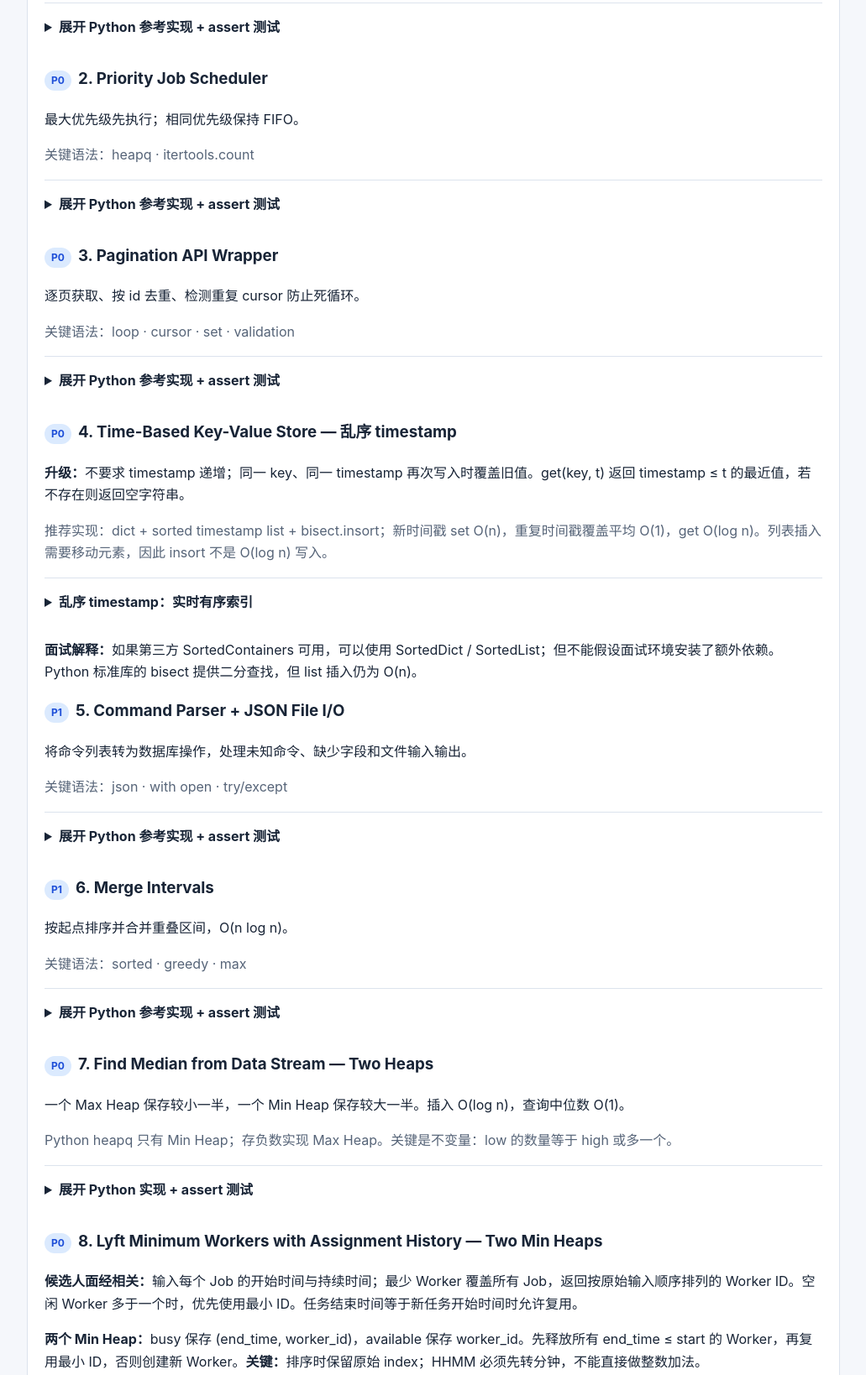
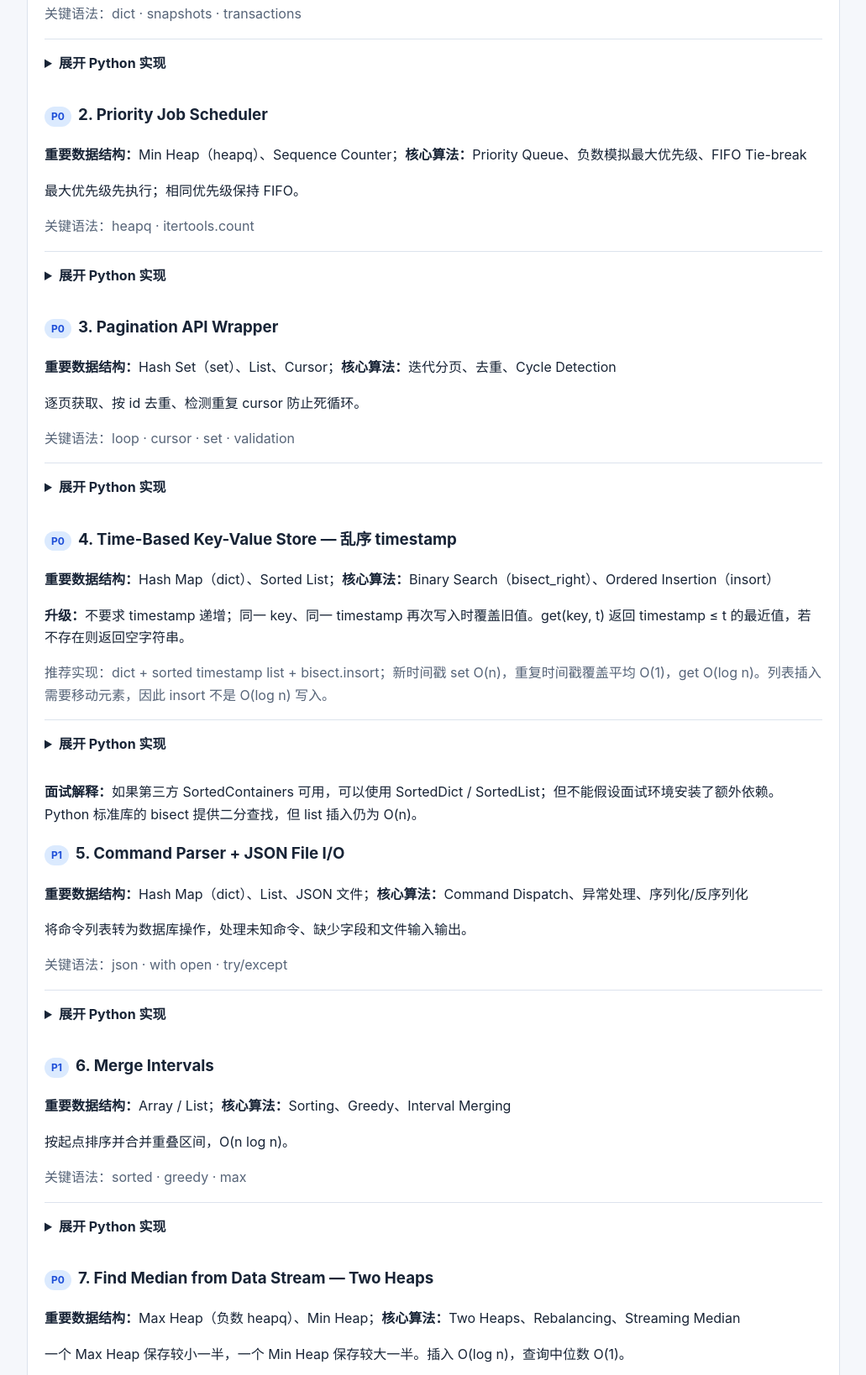
Before and after one commit to diego-king/ai-agent-knowledge, a plain HTML site: page docs/lyft-laptop-coding-interview.html in a window 1280 px wide. Shown: the part 903-2541 px from the top of the page at 84% size, without its empty margins (124-1155 px from the left). Drawn offline with Linux system fonts and the light colour scheme.

Commit message:
docs: remove inline tests and label data structures and algorithms for each Lyft exercise

```diff
--- a/docs/lyft-laptop-coding-interview.html
+++ b/docs/lyft-laptop-coding-interview.html
@@ -4,7 +4,7 @@
 <style>:root{color-scheme:light dark;--bg:#f5f7fb;--card:#fff;--text:#182436;--muted:#566478;--line:#dce3ed;--accent:#2563eb}*{box-sizing:border-box}body{margin:0;background:var(--bg);color:var(--text);font:16px/1.65 -apple-system,BlinkMacSystemFont,"Segoe UI",sans-serif}header{background:#13233d;color:#fff;padding:38px max(18px,calc((100vw - 1000px)/2))}header p{color:#d0def3}main{max-width:1000px;margin:auto;padding:24px 16px 70px}.card{background:var(--card);border:1px solid var(--line);border-radius:14px;padding:20px;margin:16px 0}h1{line-height:1.2}h2{margin-top:0}nav a{display:inline-block;margin:5px 12px 5px 0;color:var(--accent)}details{border-top:1px solid var(--line);padding:15px 0}summary{font-weight:700;cursor:pointer}pre{overflow:auto;background:#0e1726;color:#e8f0ff;padding:18px;border-radius:10px;font-size:13px;line-height:1.5;tab-size:4}code{font-family:ui-monospace,SFMono-Regular,Menlo,monospace}.tag{display:inline-block;background:#dbeafe;color:#1d4ed8;padding:2px 8px;border-radius:99px;font-size:12px;margin-right:8px}.muted{color:var(--muted)}.btn{border:0;background:#2563eb;color:white;padding:9px 14px;border-radius:8px;cursor:pointer}.check{display:block;padding:5px 0}footer{color:var(--muted);font-size:13px;margin-top:30px}@media(prefers-color-scheme:dark){:root{--bg:#0e1522;--card:#182437;--text:#edf3ff;--muted:#afbdd0;--line:#33445a;--accent:#93c5fd}.tag{background:#1e3a5f;color:#bfdbfe}}</style></head><body>
 <header><h1>Lyft AI Entity · Python Laptop Coding Exercise</h1><p>第二轮 Onsite · 90分钟 · 中文讲解 + 英文技术术语 · 更新于 2026-11-17</p><p>独立专项备考指南｜可折叠答案、必背代码、测试与模拟流程</p></header>
 <main><div class="card"><h2>考试定位</h2><p>这份指南针对你描述的 <strong>90-minute Laptop Coding Exercise</strong>。题型来自公开 Lyft SWE 面试经验及工程类实战练习的归纳，<strong>不代表 Lyft AI Entity 团队确认会考这些题</strong>。重点是完整可运行实现，而非只背 LeetCode 答案。</p><p><strong>时间安排：</strong>0–10 分钟确认需求；10–25 分钟数据结构与接口；25–65 分钟实现；65–80 分钟测试；80–90 分钟解释复杂度和改进。</p><nav><a href="#q1">1. Transactional Key-Value Store</a><a href="#q2">2. Priority Job Scheduler</a><a href="#q3">3. Pagination API Wrapper</a><a href="#q4">4. Time-Based Key-Value Store</a><a href="#q5">5. Command Parser + JSON File I/O</a><a href="#q6">6. Merge Intervals</a><a href="#q7">7. Two Heaps Median</a><a href="#q8">8. Lyft Minimum Workers</a><a href="#q9">9. Nested KV + COUNT</a><a href="#q10">10. Stateful Fetch N</a></nav></div>
-<div class="card"><h2>10 道必背 Python 实现</h2><p class="muted">建议先自己在 IDE 写出来，再展开参考答案。P0 优先于 P1。每题至少写 3 个测试：正常输入、空输入、异常/边界。</p><section id="q1"><h3><span class="tag">P0</span>1. Transactional Key-Value Store</h3><p>写出 set/get/delete/begin/rollback/commit；解释 snapshot 的 O(n) 复制成本。</p><p class="muted">关键语法：dict · snapshots · transactions</p><details><summary>展开 Python 参考实现 + assert 测试</summary><button class="btn" data-copy="code0">复制代码</button><pre><code id="code0">class Database:
+<div class="card"><h2>10 道 Python 实现速记</h2><p class="muted">建议先自己在 IDE 写出来，再展开参考答案。P0 优先于 P1。每题只保留 Python 实现，重点记住重要数据结构与核心算法。</p><section id="q1"><h3><span class="tag">P0</span>1. Transactional Key-Value Store</h3><p><strong>重要数据结构：</strong>Hash Map（dict）、Stack（list snapshots）；<strong>核心算法：</strong>Snapshot Copy、事务回滚、LIFO</p><p>写出 set/get/delete/begin/rollback/commit；解释 snapshot 的 O(n) 复制成本。</p><p class="muted">关键语法：dict · snapshots · transactions</p><details><summary>展开 Python 实现</summary><button class="btn" data-copy="code0">复制代码</button><pre><code id="code0">class Database:
     def __init__(self):
         self.data = {}
         self.history = []
@@ -29,18 +29,7 @@
     def commit(self):
         if not self.history:
             raise RuntimeError("No transaction")
-        self.history.pop()
-
-db = Database()
-db.set("a", 1)
-db.begin()
-db.set("a", 2)
-db.rollback()
-assert db.get("a") == 1
-db.begin()
-db.set("b", 3)
-db.commit()
-assert db.get("b") == 3</code></pre></details></section><section id="q2"><h3><span class="tag">P0</span>2. Priority Job Scheduler</h3><p>最大优先级先执行；相同优先级保持 FIFO。</p><p class="muted">关键语法：heapq · itertools.count</p><details><summary>展开 Python 参考实现 + assert 测试</summary><button class="btn" data-copy="code1">复制代码</button><pre><code id="code1">import heapq
+        self.history.pop()</code></pre></details></section><section id="q2"><h3><span class="tag">P0</span>2. Priority Job Scheduler</h3><p><strong>重要数据结构：</strong>Min Heap（heapq）、Sequence Counter；<strong>核心算法：</strong>Priority Queue、负数模拟最大优先级、FIFO Tie-break</p><p>最大优先级先执行；相同优先级保持 FIFO。</p><p class="muted">关键语法：heapq · itertools.count</p><details><summary>展开 Python 实现</summary><button class="btn" data-copy="code1">复制代码</button><pre><code id="code1">import heapq
 from itertools import count
 
 class Scheduler:
@@ -54,15 +43,7 @@ class Scheduler:
     def pop(self):
         if not self.heap:
             return None
-        return heapq.heappop(self.heap)[2]
-
-s = Scheduler()
-s.add(1, "low")
-s.add(5, "first")
-s.add(5, "second")
-assert [s.pop(), s.pop(), s.pop(), s.pop()] == [
-    "first", "second", "low", None
-]</code></pre></details></section><section id="q3"><h3><span class="tag">P0</span>3. Pagination API Wrapper</h3><p>逐页获取、按 id 去重、检测重复 cursor 防止死循环。</p><p class="muted">关键语法：loop · cursor · set · validation</p><details><summary>展开 Python 参考实现 + assert 测试</summary><button class="btn" data-copy="code2">复制代码</button><pre><code id="code2">def fetch_all(fetch_page):
+        return heapq.heappop(self.heap)[2]</code></pre></details></section><section id="q3"><h3><span class="tag">P0</span>3. Pagination API Wrapper</h3><p><strong>重要数据结构：</strong>Hash Set（set）、List、Cursor；<strong>核心算法：</strong>迭代分页、去重、Cycle Detection</p><p>逐页获取、按 id 去重、检测重复 cursor 防止死循环。</p><p class="muted">关键语法：loop · cursor · set · validation</p><details><summary>展开 Python 实现</summary><button class="btn" data-copy="code2">复制代码</button><pre><code id="code2">def fetch_all(fetch_page):
     results, ids, cursors = [], set(), set()
     cursor = None
     while True:
@@ -79,13 +60,7 @@ assert [s.pop(), s.pop(), s.pop(), s.pop()] == [
         if next_cursor in cursors:
             raise ValueError("Cursor loop")
         cursors.add(next_cursor)
-        cursor = next_cursor
-
-pages = {
-    None: {"items": [{"id": 1}], "next": "p2"},
-    "p2": {"items": [{"id": 1}, {"id": 2}], "next": None}
-}
-assert len(fetch_all(lambda c: pages[c])) == 2</code></pre></details></section><section id="q4"><h3><span class="tag">P0</span>4. Time-Based Key-Value Store — 乱序 timestamp</h3><p><strong>升级：</strong>不要求 timestamp 递增；同一 key、同一 timestamp 再次写入时覆盖旧值。get(key, t) 返回 timestamp ≤ t 的最近值，若不存在则返回空字符串。</p><p class="muted">推荐实现：dict + sorted timestamp list + bisect.insort；新时间戳 set O(n)，重复时间戳覆盖平均 O(1)，get O(log n)。列表插入需要移动元素，因此 insort 不是 O(log n) 写入。</p><details><summary>乱序 timestamp：实时有序索引</summary><button class="btn" data-copy="code3">复制代码</button><pre><code id="code3">from bisect import bisect_right, insort
+        cursor = next_cursor</code></pre></details></section><section id="q4"><h3><span class="tag">P0</span>4. Time-Based Key-Value Store — 乱序 timestamp</h3><p><strong>重要数据结构：</strong>Hash Map（dict）、Sorted List；<strong>核心算法：</strong>Binary Search（bisect_right）、Ordered Insertion（insort）</p><p><strong>升级：</strong>不要求 timestamp 递增；同一 key、同一 timestamp 再次写入时覆盖旧值。get(key, t) 返回 timestamp ≤ t 的最近值，若不存在则返回空字符串。</p><p class="muted">推荐实现：dict + sorted timestamp list + bisect.insort；新时间戳 set O(n)，重复时间戳覆盖平均 O(1)，get O(log n)。列表插入需要移动元素，因此 insort 不是 O(log n) 写入。</p><details><summary>展开 Python 实现</summary><button class="btn" data-copy="code3">复制代码</button><pre><code id="code3">from bisect import bisect_right, insort
 
 class TimeMap:
     def __init__(self):
@@ -107,18 +82,7 @@ class TimeMap:
         i = bisect_right(times, timestamp) - 1
         if i &lt; 0:
             return ""
-        return self.values[key][times[i]]
-
-tm = TimeMap()
-tm.set("foo", "v10", 10)
-tm.set("foo", "v3", 3)
-tm.set("foo", "v7", 7)
-tm.set("foo", "updated", 7)
-assert tm.get("foo", 8) == "updated"
-assert tm.get("foo", 5) == "v3"
-assert tm.get("foo", 2) == ""
-assert tm.get("foo", 10) == "v10"
-assert tm.get("missing", 100) == ""</code></pre></details><p><strong>面试解释：</strong>如果第三方 SortedContainers 可用，可以使用 SortedDict / SortedList；但不能假设面试环境安装了额外依赖。Python 标准库的 bisect 提供二分查找，但 list 插入仍为 O(n)。</p></section><section id="q5"><h3><span class="tag">P1</span>5. Command Parser + JSON File I/O</h3><p>将命令列表转为数据库操作，处理未知命令、缺少字段和文件输入输出。</p><p class="muted">关键语法：json · with open · try/except</p><details><summary>展开 Python 参考实现 + assert 测试</summary><button class="btn" data-copy="code4">复制代码</button><pre><code id="code4">import json
+        return self.values[key][times[i]]</code></pre></details><p><strong>面试解释：</strong>如果第三方 SortedContainers 可用，可以使用 SortedDict / SortedList；但不能假设面试环境安装了额外依赖。Python 标准库的 bisect 提供二分查找，但 list 插入仍为 O(n)。</p></section><section id="q5"><h3><span class="tag">P1</span>5. Command Parser + JSON File I/O</h3><p><strong>重要数据结构：</strong>Hash Map（dict）、List、JSON 文件；<strong>核心算法：</strong>Command Dispatch、异常处理、序列化/反序列化</p><p>将命令列表转为数据库操作，处理未知命令、缺少字段和文件输入输出。</p><p class="muted">关键语法：json · with open · try/except</p><details><summary>展开 Python 实现</summary><button class="btn" data-copy="code4">复制代码</button><pre><code id="code4">import json
 
 def execute(commands):
     db, output = {}, []
@@ -142,12 +106,7 @@ def process_file(input_file, output_file):
         commands = json.load(f)
     result = execute(commands)
     with open(output_file, "w", encoding="utf-8") as f:
-        json.dump(result, f, ensure_ascii=False, indent=2)
-
-assert execute([
-    {"op": "SET", "key": "x", "value": 42},
-    {"op": "GET", "key": "x"}
-]) == [42]</code></pre></details></section><section id="q6"><h3><span class="tag">P1</span>6. Merge Intervals</h3><p>按起点排序并合并重叠区间，O(n log n)。</p><p class="muted">关键语法：sorted · greedy · max</p><details><summary>展开 Python 参考实现 + assert 测试</summary><button class="btn" data-copy="code5">复制代码</button><pre><code id="code5">def merge_intervals(intervals):
+        json.dump(result, f, ensure_ascii=False, indent=2)</code></pre></details></section><section id="q6"><h3><span class="tag">P1</span>6. Merge Intervals</h3><p><strong>重要数据结构：</strong>Array / List；<strong>核心算法：</strong>Sorting、Greedy、Interval Merging</p><p>按起点排序并合并重叠区间，O(n log n)。</p><p class="muted">关键语法：sorted · greedy · max</p><details><summary>展开 Python 实现</summary><button class="btn" data-copy="code5">复制代码</button><pre><code id="code5">def merge_intervals(intervals):
     if not intervals:
         return []
     intervals = sorted(intervals, key=lambda x: x[0])
@@ -157,11 +116,7 @@ assert execute([
             merged[-1][1] = max(merged[-1][1], end)
         else:
             merged.append([start, end])
-    return merged
-
-assert merge_intervals([[1, 3], [2, 6], [8, 10]]) == [
-    [1, 6], [8, 10]
-]</code></pre></details></section><section id="q7"><h3><span class="tag">P0</span>7. Find Median from Data Stream — Two Heaps</h3><p>一个 Max Heap 保存较小一半，一个 Min Heap 保存较大一半。插入 O(log n)，查询中位数 O(1)。</p><p class="muted">Python heapq 只有 Min Heap；存负数实现 Max Heap。关键是不变量：low 的数量等于 high 或多一个。</p><details><summary>展开 Python 实现 + assert 测试</summary><button class="btn" data-copy="code6">复制代码</button><pre><code id="code6">import heapq
+    return merged</code></pre></details></section><section id="q7"><h3><span class="tag">P0</span>7. Find Median from Data Stream — Two Heaps</h3><p><strong>重要数据结构：</strong>Max Heap（负数 heapq）、Min Heap；<strong>核心算法：</strong>Two Heaps、Rebalancing、Streaming Median</p><p>一个 Max Heap 保存较小一半，一个 Min Heap 保存较大一半。插入 O(log n)，查询中位数 O(1)。</p><p class="muted">Python heapq 只有 Min Heap；存负数实现 Max Heap。关键是不变量：low 的数量等于 high 或多一个。</p><details><summary>展开 Python 实现</summary><button class="btn" data-copy="code6">复制代码</button><pre><code id="code6">import heapq
 
 class MedianFinder:
     def __init__(self):
@@ -179,12 +134,7 @@ class MedianFinder:
             raise ValueError("No numbers")
         if len(self.low) &gt; len(self.high):
             return -self.low[0]
-        return (-self.low[0] + self.high[0]) / 2
-
-m = MedianFinder()
-for x, expected in [(1, 1), (5, 3), (2, 2), (10, 3.5)]:
-    m.add_num(x)
-    assert m.find_median() == expected</code></pre></details></section><section id="q8"><h3><span class="tag">P0</span>8. Lyft Minimum Workers with Assignment History — Two Min Heaps</h3><p><strong>候选人面经相关：</strong>输入每个 Job 的开始时间与持续时间；最少 Worker 覆盖所有 Job，返回按原始输入顺序排列的 Worker ID。空闲 Worker 多于一个时，优先使用最小 ID。任务结束时间等于新任务开始时间时允许复用。</p><p><strong>两个 Min Heap：</strong>busy 保存 (end_time, worker_id)，available 保存 worker_id。先释放所有 end_time ≤ start 的 Worker，再复用最小 ID，否则创建新 Worker。<strong>关键：</strong>排序时保留原始 index；HHMM 必须先转分钟，不能直接做整数加法。</p><p class="muted">排序与堆操作总体 O(n log n) 时间；O(n) 空间。下方包括分钟版与 HHMM 输入适配版。要求 duration &gt; 0，跨午夜任务以绝对分钟表示或单独约定。</p><details><summary>展开 Lyft Worker Assignment Python 实现 + 测试</summary><button class="btn" data-copy="code7">复制代码</button><pre><code id="code7">import heapq
+        return (-self.low[0] + self.high[0]) / 2</code></pre></details></section><section id="q8"><h3><span class="tag">P0</span>8. Lyft Minimum Workers with Assignment History — Two Min Heaps</h3><p><strong>重要数据结构：</strong>两个 Min Heap（busy / available）、Array；<strong>核心算法：</strong>Sorting、Greedy Worker Assignment、Event Simulation</p><p><strong>候选人面经相关：</strong>输入每个 Job 的开始时间与持续时间；最少 Worker 覆盖所有 Job，返回按原始输入顺序排列的 Worker ID。空闲 Worker 多于一个时，优先使用最小 ID。任务结束时间等于新任务开始时间时允许复用。</p><p><strong>两个 Min Heap：</strong>busy 保存 (end_time, worker_id)，available 保存 worker_id。先释放所有 end_time ≤ start 的 Worker，再复用最小 ID，否则创建新 Worker。<strong>关键：</strong>排序时保留原始 index；HHMM 必须先转分钟，不能直接做整数加法。</p><p class="muted">排序与堆操作总体 O(n log n) 时间；O(n) 空间。下方包括分钟版与 HHMM 输入适配版。要求 duration &gt; 0，跨午夜任务以绝对分钟表示或单独约定。</p><details><summary>展开 Python 实现</summary><button class="btn" data-copy="code7">复制代码</button><pre><code id="code7">import heapq
 
 def assign_workers(jobs):
     # jobs[i] = (start_minute, duration_minute)
@@ -224,14 +174,7 @@ def assign_workers_hhmm(jobs):
     return assign_workers([
         (hhmm_to_minutes(start_hhmm), duration)
         for start_hhmm, duration in jobs
-    ])
-
-assert assign_workers([
-    (60, 30), (70, 10), (90, 15), (60, 5)
-]) == (2, [0, 1, 0, 1])
-assert assign_workers([]) == (0, [])
-assert assign_workers([(0, 10), (10, 5)]) == (1, [0, 0])
-assert assign_workers_hhmm([(1030, 30), (1100, 15)]) == (1, [0, 0])</code></pre></details><p class="muted">公开候选人面经：<a href="https://www.screna.ai/experience/0126f904-5c3e-4d1d-975b-9a71a840f3f3">Screna Apr 2026</a>；<a href="https://www.inbyte.org/interview/lyft?category=coding">Inbyte 2026</a>。第三方记录，非官方确认原题。</p></section><section id="q9"><h3><span class="tag">P0</span>9. Nested Transaction KV + COUNT(value)</h3><p>扩展现有 Transactional KV：额外支持 COUNT(value)、重复 SET、DELETE、嵌套 BEGIN/ROLLBACK/COMMIT。此版本的 COMMIT 只提交最内层 savepoint；外层 ROLLBACK 仍可撤销它。面试时务必先澄清 COMMIT 是否应一次提交所有层。</p><p class="muted">GET/SET/DELETE/COUNT 平均 O(1)；BEGIN 复制全部数据和计数 O(n)，ROLLBACK/COMMIT O(1)（忽略对象释放成本）。值需可 hash。</p><details><summary>展开完整 Python 实现 + assert 测试</summary><button class="btn" data-copy="code8">复制代码</button><pre><code id="code8">from collections import Counter
+    ])</code></pre></details><p class="muted">公开候选人面经：<a href="https://www.screna.ai/experience/0126f904-5c3e-4d1d-975b-9a71a840f3f3">Screna Apr 2026</a>；<a href="https://www.inbyte.org/interview/lyft?category=coding">Inbyte 2026</a>。第三方记录，非官方确认原题。</p></section><section id="q9"><h3><span class="tag">P0</span>9. Nested Transaction KV + COUNT(value)</h3><p><strong>重要数据结构：</strong>Hash Map（dict）、Counter、Stack；<strong>核心算法：</strong>Nested Transactions、Snapshot、Frequency Counting</p><p>扩展现有 Transactional KV：额外支持 COUNT(value)、重复 SET、DELETE、嵌套 BEGIN/ROLLBACK/COMMIT。此版本的 COMMIT 只提交最内层 savepoint；外层 ROLLBACK 仍可撤销它。面试时务必先澄清 COMMIT 是否应一次提交所有层。</p><p class="muted">GET/SET/DELETE/COUNT 平均 O(1)；BEGIN 复制全部数据和计数 O(n)，ROLLBACK/COMMIT O(1)（忽略对象释放成本）。值需可 hash。</p><details><summary>展开 Python 实现</summary><button class="btn" data-copy="code8">复制代码</button><pre><code id="code8">from collections import Counter
 
 class TransactionalKV:
     def __init__(self):
@@ -272,23 +215,7 @@ class TransactionalKV:
     def commit(self):
         if not self.snapshots:
             raise RuntimeError("No active transaction")
-        self.snapshots.pop()  # Commit only the innermost savepoint
-
-db = TransactionalKV()
-db.set("a", "red")
-db.set("b", "red")
-assert db.count("red") == 2
-db.begin()
-db.set("a", "blue")
-assert db.count("red") == 1
-db.begin()
-db.delete("b")
-db.commit()
-assert db.count("red") == 0
-db.rollback()  # Outer rollback undoes inner commit too
-assert (db.get("a"), db.get("b"), db.count("red")) == ("red", "red", 2)
-db.delete("missing")
-assert db.count("blue") == 0</code></pre></details></section><section id="q10"><h3><span class="tag">P0</span>10. Stateful Pagination — Fetch N Across Calls</h3><p>实现 fetch_n(n)：跨调用保存 cursor、未消费的 buffer、去重 seen_ids 和 exhausted 标志；不能因为本次只需要 1 条，就丢掉同一页的其他结果。支持空页但有 next cursor 的情况。</p><p class="muted">每条记录入队/出队摊还 O(1)；总工作量与访问页数和扫描记录数成正比；额外空间 O(已见 ID 数 + 缓冲记录数 + cursor 数)。</p><details><summary>展开完整 Python 实现 + assert 测试</summary><button class="btn" data-copy="code9">复制代码</button><pre><code id="code9">from collections import deque
+        self.snapshots.pop()  # Commit only the innermost savepoint</code></pre></details></section><section id="q10"><h3><span class="tag">P0</span>10. Stateful Pagination — Fetch N Across Calls</h3><p><strong>重要数据结构：</strong>Deque、Hash Set、Cursor、Buffer；<strong>核心算法：</strong>State Machine、Pagination、Deduplication、Amortized Queue</p><p>实现 fetch_n(n)：跨调用保存 cursor、未消费的 buffer、去重 seen_ids 和 exhausted 标志；不能因为本次只需要 1 条，就丢掉同一页的其他结果。支持空页但有 next cursor 的情况。</p><p class="muted">每条记录入队/出队摊还 O(1)；总工作量与访问页数和扫描记录数成正比；额外空间 O(已见 ID 数 + 缓冲记录数 + cursor 数)。</p><details><summary>展开 Python 实现</summary><button class="btn" data-copy="code9">复制代码</button><pre><code id="code9">from collections import deque
 
 class PaginatedFetcher:
     def __init__(self, fetch_page):
@@ -325,19 +252,7 @@ class PaginatedFetcher:
                     raise ValueError("Repeated pagination cursor")
                 self.seen_cursors.add(next_cursor)
                 self.cursor = next_cursor
-        return result
-
-pages = {
-    None: {"items": [{"id": 1}, {"id": 2}], "next": "p2"},
-    "p2": {"items": [{"id": 2}, {"id": 3}], "next": "p3"},
-    "p3": {"items": [{"id": 4}], "next": None},
-}
-f = PaginatedFetcher(lambda cursor: pages[cursor])
-assert [x["id"] for x in f.fetch_n(1)] == [1]
-assert [x["id"] for x in f.fetch_n(2)] == [2, 3]
-assert [x["id"] for x in f.fetch_n(10)] == [4]
-assert f.fetch_n(1) == []
-assert f.fetch_n(0) == []</code></pre></details></section></div>
+        return result</code></pre></details></section></div>
 <div class="card" id="lyft-reported-gaps"><h2>公开 Lyft 面经：尚未纳入完整代码的题目</h2><p>以下是额外备考候选，来源为第三方面经汇总，<strong>不代表 AI Entity 第二轮的确定考题</strong>。优先级是针对 90 分钟 Python Laptop Exercise 的备考判断。</p><ol><li><strong>P0 · Nested Transaction KV Store + COUNT：</strong>已新增完整代码（第 9 题），包括计数维护及嵌套事务。</li><li><strong>P0 · Stateful Paginated Fetch N：</strong>已新增完整代码（第 10 题），包括跨调用 cursor、buffer 和 exhausted 状态。</li><li><strong>P1 · Minimum Window Substring：</strong>Sliding Window + Counter；公开技术面出现，较偏算法题。</li><li><strong>P1 · Rotten Oranges / Grid Infection：</strong>多源 BFS + deque；公开 OA/Phone/Onsite 面经。</li><li><strong>P1 · Log Parsing + Corrupted Lines：</strong>读取文件、跳过或报告坏行、聚合指标并写输出；与 Laptop Exercise 的 I/O 模式相关。</li><li><strong>P2 · Min Stack / Max Stack、Car Pooling、BST Validation：</strong>适合补足常见 DS&A 模板。</li><li><strong>视岗位而定 · K-Means / One-Hot Encoding：</strong>偏 ML Engineer，不宜在 AI Entity SWE 备考中排到最前。</li></ol><p class="muted">参考：<a href="https://www.inbyte.org/interview/lyft?category=coding">Inbyte</a>、<a href="https://www.fastprep.io/lyft-interview">FastPrep</a>、<a href="https://www.jointaro.com/interviews/companies/lyft/experiences/software-development-engineer-sde-canada-july-29-2025-no-offer-neutral-00d1f8da/">Jointaro Canada</a>、<a href="https://eng.lyft.com/interviewing-with-lyft-engineering-7d3dd65b2001">Lyft Engineering（历史说明）</a>。</p></div>
 <div class="card"><h2>面试前最后 15 分钟速记</h2><label class="check"><input type="checkbox"> dict / set 平均 O(1)；heap push/pop O(log n)</label><label class="check"><input type="checkbox"> bisect_right：在排序数据中找到右侧插入位置，O(log n)</label><label class="check"><input type="checkbox"> sorted(..., key=...)；lambda；enumerate；zip</label><label class="check"><input type="checkbox"> try/except；raise ValueError；with open；json.load / json.dump</label><label class="check"><input type="checkbox"> 空列表、缺失 key、重复输入、非法数据、事务边界</label><label class="check"><input type="checkbox"> 能讲清 trade-offs：snapshot vs change-log，heap vs sort</label></div>
 <div class="card"><h2>90 分钟模拟考法</h2><p><strong>第一关（30分钟）：</strong>不看答案实现 Key-Value Store，包含事务。<strong>第二关（30分钟）：</strong>实现 Scheduler 或 Pagination API。<strong>第三关（20分钟）：</strong>自行写 assert、覆盖异常情况。<strong>最后（10分钟）：</strong>解释复杂度和改进方案。</p><p>额外挑战：实现嵌套事务；任务取消；分页 API 失败重试；JSON schema 校验。它们属于进阶扩展，不是上面模板已经实现的功能。</p></div>
```
